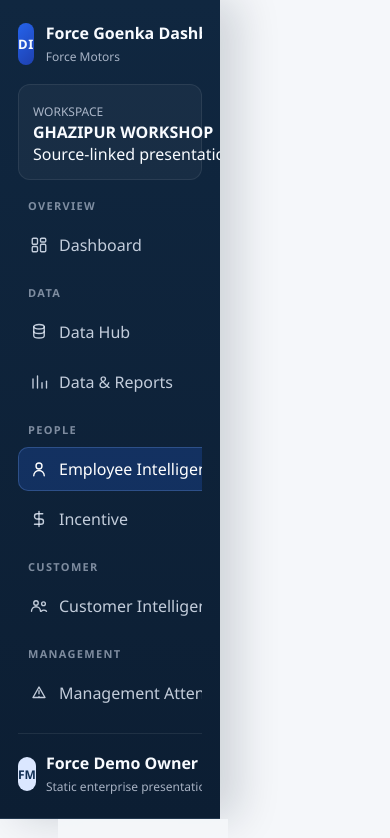
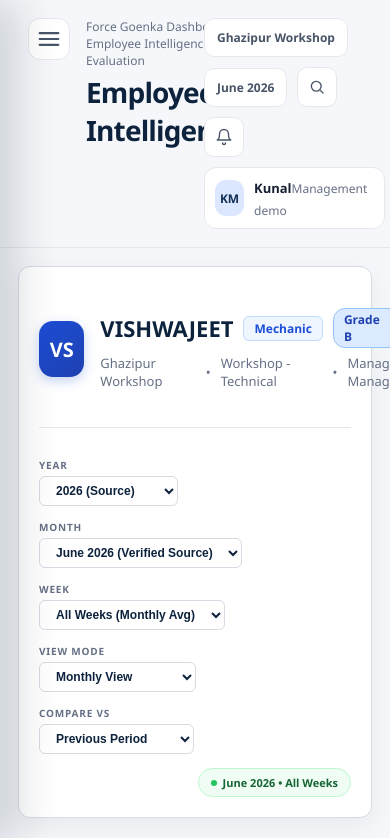
Before and after one commit to Easesmith-IT/digital-dealership-mangement-force, a Next.js app: page / in a window 390 px wide. Shown: the top 838 px of the page. Built offline with nearby package versions, Linux system fonts and the light colour scheme.

Commit message:
fix: improve sidebar shell behavior

```diff
--- a/app/globals.css
+++ b/app/globals.css
@@ -1,4 +1,29 @@
 @import url('https://fonts.googleapis.com/css2?family=Inter:wght@400;500;600;700;800&display=swap');
+
+:root {
+  color-scheme: light;
+  --bg: #f5f7fa;
+  --surface: #ffffff;
+  --surface-alt: #f8fafc;
+  --line: #e5e7eb;
+  --line-strong: #d6dbe3;
+  --text: #172033;
+  --muted: #667085;
+  --muted-strong: #475467;
+  --navy: #123055;
+  --navy-deep: #0d223d;
+  --blue: #1d4ed8;
+  --blue-soft: #e9f0ff;
+  --green: #157347;
+  --green-soft: #eaf7ef;
+  --violet: #6b46c1;
+  --violet-soft: #f3edff;
+  --shadow: 0 8px 28px rgba(15, 23, 42, 0.06);
+  --radius: 12px;
+  --sidebar-collapsed-width: 72px;
+  --sidebar-expanded-width: 272px;
+  --sidebar-transition: 220ms cubic-bezier(0.22, 1, 0.36, 1);
+}
 
 * {
   box-sizing: border-box;
@@ -19,6 +44,7 @@ body {
     "Helvetica Neue",
     Arial,
     sans-serif;
+  overflow-x: hidden;
 }
 
 button,
@@ -32,29 +58,51 @@ button {
 }
 
 .app-shell {
+  position: relative;
+  display: grid;
+  grid-template-columns: var(--sidebar-collapsed-width) minmax(0, 1fr);
   min-height: 100vh;
+  min-width: 0;
   background: var(--bg);
+  transition: grid-template-columns var(--sidebar-transition);
+}
+
+.app-shell.sidebar-expanded {
+  grid-template-columns: var(--sidebar-expanded-width) minmax(0, 1fr);
+}
+
+.sidebar-backdrop {
+  display: none;
 }
 
 .sidebar {
-  position: fixed;
+  position: sticky;
   top: 0;
-  left: 0;
-  bottom: 0;
-  width: var(--sidebar-width);
+  height: 100vh;
+  width: 100%;
+  min-width: 0;
   display: flex;
   flex-direction: column;
-  gap: 20px;
-  padding: 22px 18px;
+  gap: 16px;
+  padding: 18px 12px;
   background: linear-gradient(180deg, #102740 0%, #0c1e33 100%);
   color: #f8fbff;
   border-right: 1px solid rgba(255, 255, 255, 0.08);
+  overflow-y: auto;
+  overflow-x: hidden;
+  white-space: nowrap;
+  z-index: 20;
+  transition:
+    padding var(--sidebar-transition),
+    box-shadow var(--sidebar-transition),
+    transform var(--sidebar-transition);
 }
 
 .sidebar-brand {
   display: flex;
   align-items: center;
   gap: 12px;
+  min-height: 42px;
 }
 
 .brand-mark {
@@ -82,16 +130,37 @@ button {
   font-size: 12px;
 }
 
+.sidebar-copy,
+.workspace-copy,
+.nav-group-label,
+.nav-label,
+.workspace-chevron {
+  opacity: 1;
+  max-width: 240px;
+  overflow: hidden;
+  transform: translateX(0);
+  transform-origin: left center;
+  transition:
+    opacity 160ms ease,
+    max-width var(--sidebar-transition),
+    transform var(--sidebar-transition);
+}
+
 .workspace-card {
   display: flex;
   align-items: center;
   justify-content: space-between;
   width: 100%;
+  min-height: 56px;
   padding: 14px;
   border: 1px solid rgba(255, 255, 255, 0.08);
   border-radius: 12px;
   color: inherit;
   background: rgba(255, 255, 255, 0.04);
+  transition:
+    padding var(--sidebar-transition),
+    background-color 180ms ease,
+    border-color 180ms ease;
 }
 
 .workspace-card svg,
@@ -108,13 +177,15 @@ button {
   display: flex;
   flex: 1;
   flex-direction: column;
-  gap: 18px;
+  gap: 14px;
+  min-width: 0;
   overflow: visible;
 }
 
 .nav-group {
   display: grid;
   gap: 6px;
+  min-width: 0;
 }
 
 .nav-group-label {
@@ -130,11 +201,15 @@ button {
   align-items: center;
   gap: 11px;
   width: 100%;
-  padding: 11px 12px;
+  justify-content: center;
+  padding: 11px 10px;
   border-radius: 10px;
   color: rgba(236, 243, 255, 0.82);
   text-align: left;
-  transition: background-color 0.18s ease;
+  transition:
+    background-color 0.18s ease,
+    padding var(--sidebar-transition),
+    justify-content var(--sidebar-transition);
 }
 
 .nav-link:hover {
@@ -150,16 +225,19 @@ button {
 .nav-icon {
   display: grid;
   place-items: center;
-  width: 18px;
-  height: 18px;
+  width: 20px;
+  height: 20px;
+  flex: 0 0 20px;
 }
 
 .sidebar-profile {
   display: flex;
   align-items: center;
+  justify-content: center;
   gap: 10px;
   padding-top: 18px;
   border-top: 1px solid rgba(255, 255, 255, 0.08);
+  overflow: hidden;
 }
 
 .user-avatar {
@@ -180,8 +258,10 @@ button {
 }
 
 .shell-content {
+  display: flex;
+  flex-direction: column;
   min-height: 100vh;
-  margin-left: var(--sidebar-width);
+  min-width: 0;
 }
 
 .top-header {
@@ -196,6 +276,37 @@ button {
   background: rgba(245, 247, 250, 0.92);
   border-bottom: 1px solid var(--line);
   backdrop-filter: blur(10px);
+  min-width: 0;
+}
+
+.header-heading {
+  display: flex;
+  align-items: flex-start;
+  gap: 16px;
+  min-width: 0;
+}
+
+.sidebar-toggle {
+  width: 42px;
+  height: 42px;
+  flex: 0 0 42px;
+  display: grid;
+  place-items: center;
+  border: 1px solid var(--line);
+  border-radius: 12px;
+  background: var(--surface);
+  color: var(--muted-strong);
+  cursor: pointer;
+  transition:
+    border-color 180ms ease,
+    background-color 180ms ease,
+    color 180ms ease;
+}
+
+.sidebar-toggle:hover {
+  border-color: #bfd0f5;
+  background: var(--blue-soft);
+  color: var(--blue);
 }
 
 .breadcrumb {
@@ -214,7 +325,10 @@ button {
 .header-tools {
   display: flex;
   align-items: center;
+  flex-wrap: wrap;
+  justify-content: flex-end;
   gap: 10px;
+  min-width: 0;
 }
 
 .header-chip {
@@ -265,7 +379,58 @@ button {
 }
 
 .content-frame {
+  flex: 1;
+  min-width: 0;
   padding: 28px;
+  overflow-x: clip;
+}
+
+.app-shell.sidebar-collapsed .sidebar-copy,
+.app-shell.sidebar-collapsed .workspace-copy,
+.app-shell.sidebar-collapsed .nav-group-label,
+.app-shell.sidebar-collapsed .nav-label,
+.app-shell.sidebar-collapsed .workspace-chevron {
+  opacity: 0;
+  max-width: 0;
+  transform: translateX(-8px);
+  pointer-events: none;
+}
+
+.app-shell.sidebar-collapsed .sidebar-brand,
+.app-shell.sidebar-collapsed .sidebar-profile {
+  justify-content: center;
+}
+
+.app-shell.sidebar-collapsed .workspace-card {
+  justify-content: center;
+  padding: 12px 8px;
+}
+
+.app-shell.sidebar-collapsed .workspace-card::before {
+  content: "GW";
+  display: grid;
+  place-items: center;
+  width: 34px;
+  height: 34px;
+  border-radius: 10px;
+  background: rgba(255, 255, 255, 0.08);
+  color: rgba(248, 251, 255, 0.9);
+  font-size: 11px;
+  font-weight: 800;
+  letter-spacing: 0.08em;
+}
+
+.app-shell.sidebar-collapsed .nav-link {
+  justify-content: center;
+}
+
+.app-shell.sidebar-expanded .sidebar {
+  padding: 22px 18px;
+}
+
+.app-shell.sidebar-expanded .nav-link {
+  justify-content: flex-start;
+  padding: 11px 12px;
 }
 
 .hero-panel,
@@ -939,31 +1104,92 @@ button {
   }
 }
 
-@media (max-width: 1024px) {
+@media (max-width: 1199px) {
+  .app-shell,
+  .app-shell.sidebar-expanded,
+  .app-shell.sidebar-collapsed {
+    display: block;
+  }
+
+  .sidebar-backdrop {
+    position: fixed;
+    inset: 0;
+    display: block;
+    border: 0;
+    background: rgba(15, 23, 42, 0.46);
+    opacity: 0;
+    pointer-events: none;
+    z-index: 25;
+    transition: opacity var(--sidebar-transition);
+  }
+
+  .app-shell.sidebar-expanded .sidebar-backdrop.visible {
+    opacity: 1;
+    pointer-events: auto;
+  }
+
   .sidebar {
-    position: static;
-    width: 100%;
-    border-right: 0;
-    border-bottom: 1px solid rgba(255, 255, 255, 0.08);
-  }
-
-  .shell-content {
-    margin-left: 0;
-  }
-
-  .app-shell {
-    display: block;
+    position: fixed;
+    top: 0;
+    left: 0;
+    bottom: 0;
+    width: min(var(--sidebar-expanded-width), 86vw);
+    padding: 22px 18px;
+    transform: translateX(-100%);
+    box-shadow: 18px 0 40px rgba(8, 24, 42, 0.16);
+  }
+
+  .app-shell.sidebar-expanded .sidebar {
+    transform: translateX(0);
+  }
+
+  .sidebar-copy,
+  .workspace-copy,
+  .nav-group-label,
+  .nav-label,
+  .workspace-chevron {
+    opacity: 1;
+    max-width: none;
+    transform: none;
+    pointer-events: auto;
+  }
+
+  .sidebar-brand,
+  .sidebar-profile {
+    justify-content: flex-start;
+  }
+
+  .workspace-card {
+    justify-content: space-between;
+    padding: 14px;
+  }
+
+  .workspace-card::before {
+    content: none;
+  }
+
+  .nav-link {
+    justify-content: flex-start;
+    padding: 11px 12px;
   }
 }
 
 @media (max-width: 900px) {
-  .top-header,
-  .header-tools {
-    flex-wrap: wrap;
+  .top-header {
+    align-items: flex-start;
   }
 
   .content-frame {
     padding: 18px;
+  }
+
+  .header-heading,
+  .header-tools {
+    width: 100%;
+  }
+
+  .header-tools {
+    justify-content: flex-start;
   }
 
   .metric-grid.six,
@@ -971,6 +1197,34 @@ button {
   .report-card-grid,
   .employee-toolbar {
     grid-template-columns: 1fr;
+  }
+}
+
+.nav-link:focus-visible,
+.sidebar-toggle:focus-visible,
+.icon-button:focus-visible,
+.secondary-button:focus-visible,
+.tab-chip:focus-visible,
+.week-chip:focus-visible,
+.action-row:focus-visible,
+.report-card:focus-visible {
+  outline: 2px solid #93c5fd;
+  outline-offset: 2px;
+}
+
+@media (prefers-reduced-motion: reduce) {
+  .app-shell,
+  .sidebar,
+  .sidebar-copy,
+  .workspace-copy,
+  .nav-group-label,
+  .nav-label,
+  .workspace-chevron,
+  .nav-link,
+  .shell-content,
+  .sidebar-toggle,
+  .sidebar-backdrop {
+    transition: none !important;
   }
 }
 
--- a/app/layout.tsx
+++ b/app/layout.tsx
@@ -1,7 +1,5 @@
 import type { Metadata } from "next";
 import "./globals.css";
-import "./layout-fixes.css";
-import "./sidebar-collapse.css";
 
 export const metadata: Metadata = {
   title: "Force Goenka Dashboard",
--- a/app/page.tsx
+++ b/app/page.tsx
@@ -1,6 +1,6 @@
 "use client";
 
-import { useMemo, useState } from "react";
+import { useEffect, useMemo, useState } from "react";
 import {
   claimRows,
   creDiptiPolicy,
@@ -80,6 +80,8 @@ type IconName =
   | "alert"
   | "search"
   | "bell"
+  | "menu"
+  | "close"
   | "chevron"
   | "file"
   | "arrow";
@@ -255,6 +257,9 @@ const reportTableMap: Record<ReportId, TableData> = {
 };
 
 export default function Home() {
+  const [sidebarOpen, setSidebarOpen] = useState(false);
+  const [sidebarHovered, setSidebarHovered] = useState(false);
+  const [isDesktop, setIsDesktop] = useState(false);
   const [activeView, setActiveView] = useState<ViewId>("employee");
   const [selectedWeek, setSelectedWeek] = useState<number>(3);
   const [employeeTab, setEmployeeTab] = useState<EmployeeTab>("evaluation");
@@ -271,14 +276,92 @@ export default function Home() {
       ? `Employee Intelligence > ${capitalize(employeeTab)}`
       : currentNav.label;
 
+  useEffect(() => {
+    if (typeof window === "undefined") {
+      return;
+    }
+
+    const syncViewport = () => {
+      const desktop = window.innerWidth >= 1200;
+      setIsDesktop(desktop);
+      if (!desktop) {
+        setSidebarHovered(false);
+      }
+    };
+
+    syncViewport();
+    window.addEventListener("resize", syncViewport);
+
+    return () => {
+      window.removeEventListener("resize", syncViewport);
+    };
+  }, []);
+
+  useEffect(() => {
+    if (typeof window === "undefined") {
+      return;
+    }
+
+    const shouldLockBody = sidebarOpen && window.innerWidth < 1200;
+    document.body.style.overflow = shouldLockBody ? "hidden" : "";
+
+    const handleEscape = (event: KeyboardEvent) => {
+      if (event.key === "Escape" && window.innerWidth < 1200) {
+        setSidebarOpen(false);
+      }
+    };
+
+    window.addEventListener("keydown", handleEscape);
+
+    return () => {
+      document.body.style.overflow = "";
+      window.removeEventListener("keydown", handleEscape);
+    };
+  }, [sidebarOpen]);
+
+  const sidebarExpanded = isDesktop ? sidebarOpen || sidebarHovered : sidebarOpen;
+
+  const handleNavigation = (view: ViewId) => {
+    setActiveView(view);
+
+    if (typeof window !== "undefined" && window.innerWidth < 1200) {
+      setSidebarOpen(false);
+    }
+  };
+
   return (
-    <main className="app-shell">
-      <Sidebar activeView={activeView} onNavigate={setActiveView} />
+    <main className={`app-shell ${sidebarExpanded ? "sidebar-expanded" : "sidebar-collapsed"}`}>
+      <button
+        className={`sidebar-backdrop ${sidebarOpen ? "visible" : ""}`}
+        type="button"
+        aria-label="Close navigation"
+        onClick={() => setSidebarOpen(false)}
+      />
+      <Sidebar
+        activeView={activeView}
+        onNavigate={handleNavigation}
+        sidebarOpen={sidebarOpen}
+        sidebarHovered={sidebarHovered}
+        isDesktop={isDesktop}
+        onHoverChange={setSidebarHovered}
+      />
       <div className="shell-content">
         <header className="top-header">
-          <div>
+          <div className="header-heading">
+            <button
+              className="sidebar-toggle"
+              type="button"
+              aria-label={sidebarExpanded ? "Close navigation" : "Open navigation"}
+              aria-controls="primary-navigation"
+              aria-expanded={sidebarExpanded}
+              onClick={() => setSidebarOpen((current) => !current)}
+            >
+              <Icon name={sidebarExpanded ? "close" : "menu"} />
+            </button>
+            <div>
             <p className="breadcrumb">Force Goenka Dashboard &gt; {breadcrumb}</p>
             <h1 className="page-title">{currentNav.label}</h1>
+            </div>
           </div>
           <div className="header-tools">
             <div className="header-chip">Ghazipur Workshop</div>
@@ -324,32 +407,54 @@ export default function Home() {
 function Sidebar({
   activeView,
   onNavigate,
+  sidebarOpen,
+  sidebarHovered,
+  isDesktop,
+  onHoverChange,
 }: {
   activeView: ViewId;
   onNavigate: (view: ViewId) => void;
+  sidebarOpen: boolean;
+  sidebarHovered: boolean;
+  isDesktop: boolean;
+  onHoverChange: (hovered: boolean) => void;
 }) {
   const sections = Array.from(new Set(navigation.map((item) => item.section)));
 
   return (
-    <aside className="sidebar">
+    <aside
+      className={`sidebar ${(sidebarOpen || sidebarHovered) ? "open" : ""}`}
+      onMouseEnter={() => {
+        if (isDesktop) {
+          onHoverChange(true);
+        }
+      }}
+      onMouseLeave={() => {
+        if (isDesktop && !sidebarOpen) {
+          onHoverChange(false);
+        }
+      }}
+    >
       <div className="sidebar-brand">
         <div className="brand-mark">DI</div>
-        <div>
+        <div className="sidebar-copy">
           <strong>Force Goenka Dashboard</strong>
           <span>Force Motors</span>
         </div>
       </div>
 
       <div className="workspace-card">
-        <div>
+        <div className="workspace-copy">
           <small>WORKSPACE</small>
           <strong>GHAZIPUR WORKSHOP</strong>
           <span>Source-linked presentation layer</span>
         </div>
-        <Icon name="chevron" />
+        <span className="workspace-chevron" aria-hidden="true">
+          <Icon name="chevron" />
+        </span>
       </div>
 
-      <nav className="sidebar-nav">
+      <nav id="primary-navigation" className="sidebar-nav" aria-label="Primary navigation">
         {sections.map((section) => (
           <div key={section} className="nav-group">
             <span className="nav-group-label">{section}</span>
@@ -360,12 +465,14 @@ function Sidebar({
                   key={item.view}
                   className={`nav-link ${activeView === item.view ? "active" : ""}`}
                   type="button"
+                  title={item.label}
+                  aria-label={item.label}
                   onClick={() => onNavigate(item.view)}
                 >
                   <span className="nav-icon">
                     <Icon name={item.icon} />
                   </span>
-                  <span>{item.label}</span>
+                  <span className="nav-label">{item.label}</span>
                 </button>
               ))}
           </div>
@@ -374,7 +481,7 @@ function Sidebar({
 
       <div className="sidebar-profile">
         <div className="user-avatar small">FM</div>
-        <div>
+        <div className="sidebar-copy">
           <strong>Force Demo Owner</strong>
           <span>Static enterprise presentation</span>
         </div>
@@ -1146,6 +1253,21 @@ function Icon({ name }: { name: IconName }) {
           <path d="M10 20a2 2 0 0 0 4 0" />
         </svg>
       );
+    case "menu":
+      return (
+        <svg {...commonProps}>
+          <path d="M4 7h16" />
+          <path d="M4 12h16" />
+          <path d="M4 17h16" />
+        </svg>
+      );
+    case "close":
+      return (
+        <svg {...commonProps}>
+          <path d="M6 6 18 18" />
+          <path d="M18 6 6 18" />
+        </svg>
+      );
     case "chevron":
       return (
         <svg {...commonProps}>
```
